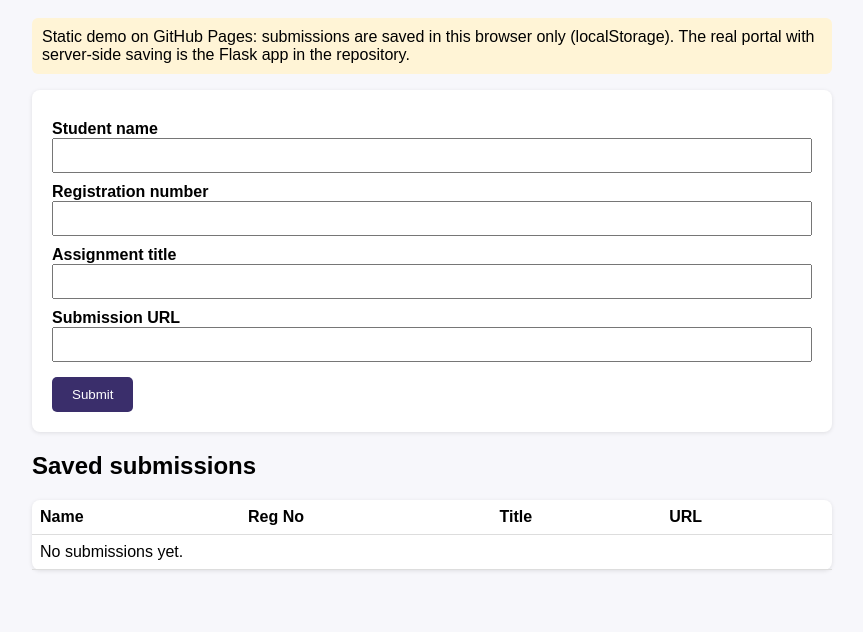
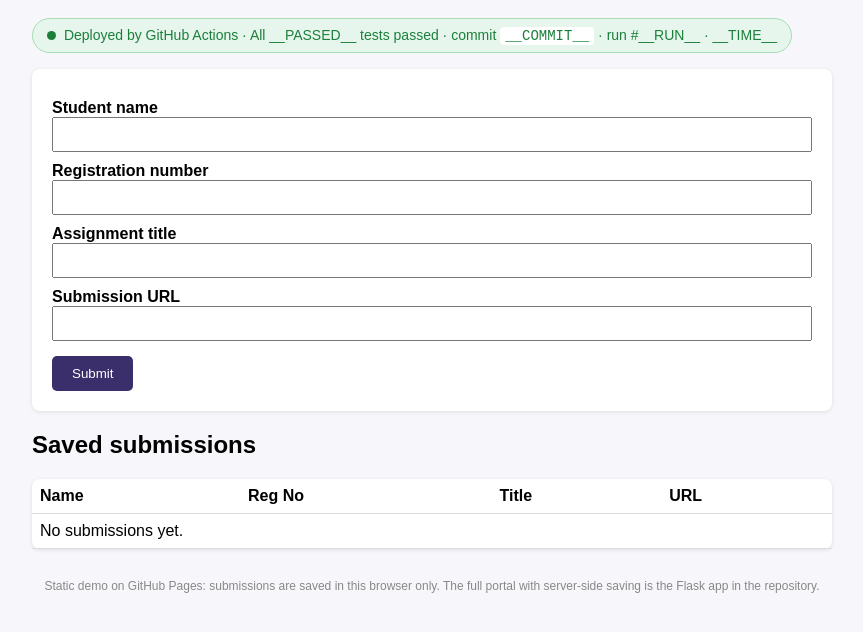
Before and after one commit to nayab917/devops-labmid-046, a plain HTML site: page docs/index.html in a window 1280 px wide. Shown: the part 70-702 px from the top of the page, without its empty margins (208-1071 px from the left). Drawn offline with Linux system fonts and the light colour scheme.

Commit message:
Add deploy status to pages and CI badge to README

```diff
--- a/docs/index.html
+++ b/docs/index.html
@@ -7,7 +7,10 @@
   <style>
     body { font-family: Arial, sans-serif; max-width: 800px; margin: 30px auto; padding: 0 15px; background: #f7f7fb; }
     h1 { color: #3a2e6b; }
-    .note { background: #fff4d6; padding: 10px; border-radius: 6px; }
+    .deploy { display: inline-block; background: #e7f6ec; color: #1b7f3b; border: 1px solid #a6dcb5; padding: 8px 14px; border-radius: 20px; font-size: 14px; margin-bottom: 16px; }
+    .deploy .dot { display: inline-block; width: 9px; height: 9px; background: #1b7f3b; border-radius: 50%; margin-right: 4px; }
+    .deploy code { background: #fff; padding: 1px 5px; border-radius: 4px; }
+    .foot { color: #888; font-size: 12px; text-align: center; margin-top: 30px; }
     form, table { background: #fff; padding: 20px; border-radius: 8px; box-shadow: 0 1px 4px rgba(0,0,0,.1); }
     label { display: block; margin-top: 10px; font-weight: bold; }
     input { width: 100%; padding: 8px; box-sizing: border-box; }
@@ -20,8 +23,7 @@
 </head>
 <body>
   <h1>Assignment Submission Portal</h1>
-  <p class="note">Static demo on GitHub Pages: submissions are saved in this browser only (localStorage).
-     The real portal with server-side saving is the Flask app in the repository.</p>
+  <div class="deploy"><span class="dot"></span> Deployed by GitHub Actions &middot; All __PASSED__ tests passed &middot; commit <code>__COMMIT__</code> &middot; run #__RUN__ &middot; __TIME__</div>
   <div id="messages"></div>
   <form id="form">
     <label>Student name</label><input id="name">
@@ -32,6 +34,7 @@
   </form>
   <h2>Saved submissions</h2>
   <table id="list"></table>
+  <p class="foot">Static demo on GitHub Pages: submissions are saved in this browser only. The full portal with server-side saving is the Flask app in the repository.</p>
 
   <script>
     const KEY = "submissions";
```
Also changed, not shown: 2 other files.
